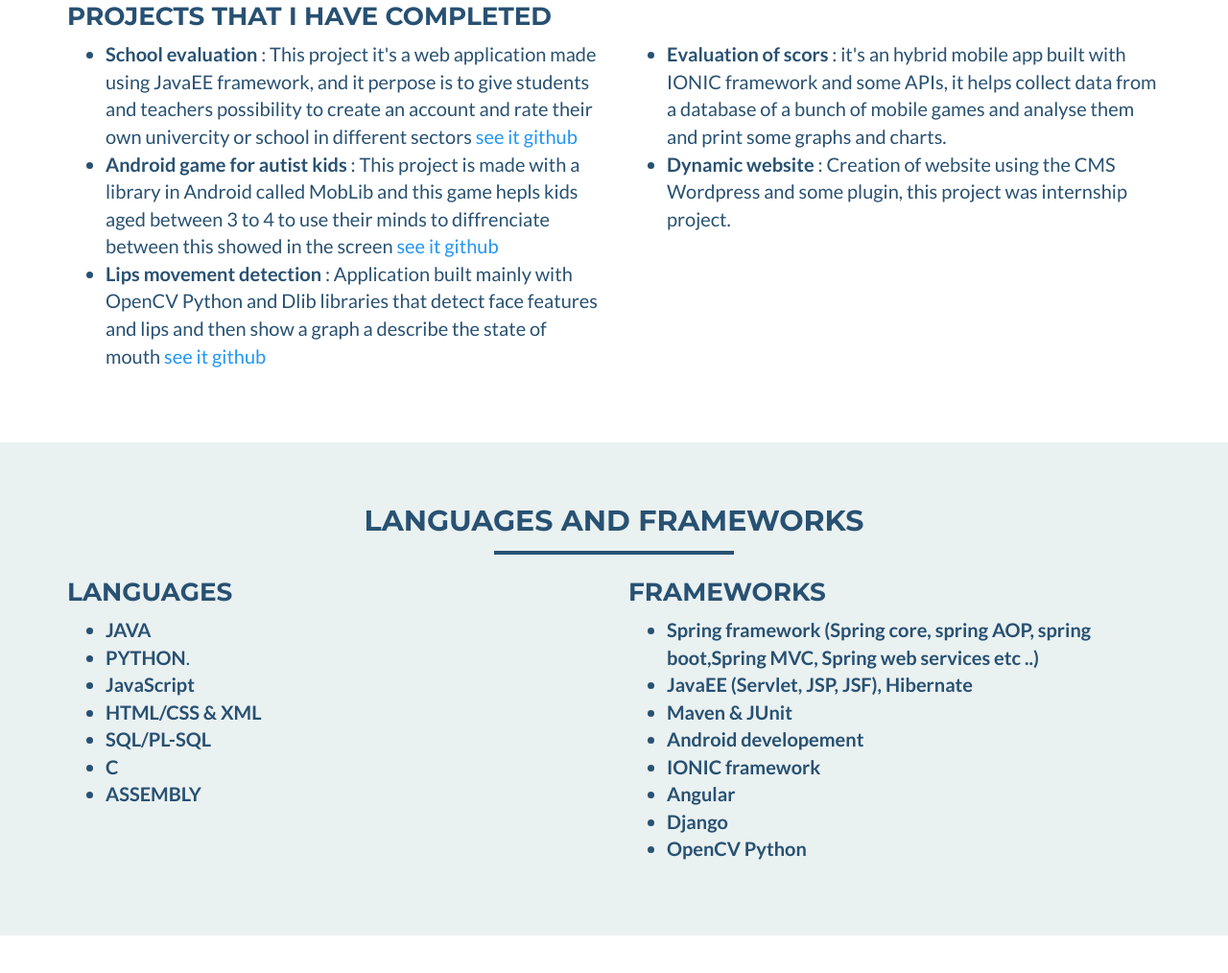
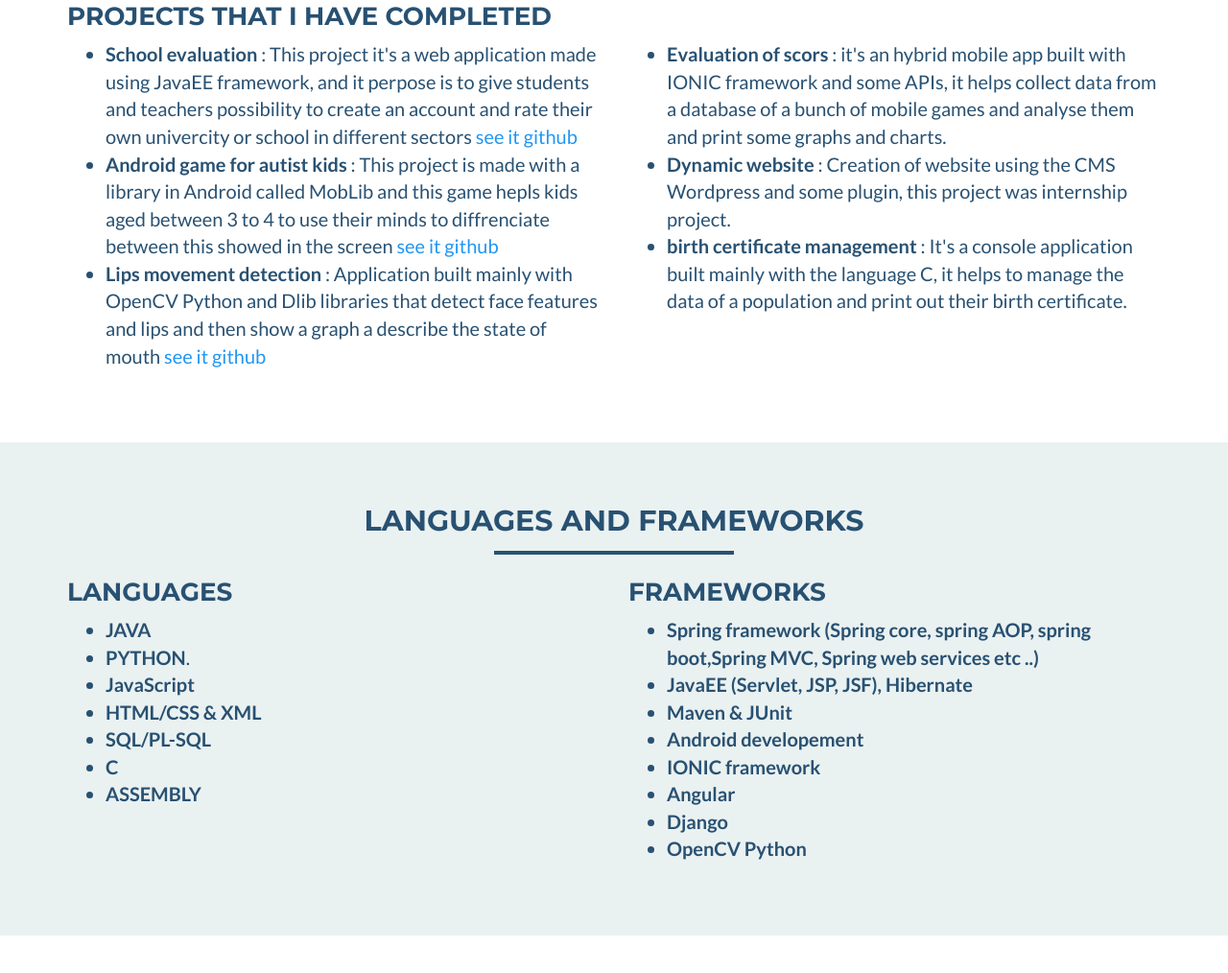
Before and after one commit to Elhadi2/Elhadi.github.io, a plain HTML site: page index.html in a window 1280 px wide. Shown: the part 2031-3045 px from the top of the page at 96% size. Drawn offline with Linux system fonts and the light colour scheme; files whose address does not match are found by name.

Commit message:
Languages part

```diff
--- a/index.html
+++ b/index.html
@@ -223,6 +223,9 @@
     		</li>
   			<li>
                     <b>Dynamic website</b> : Creation of website using the CMS Wordpress and some plugin, this project was internship project.
+              </li>
+              <li>
+                    <b>birth certificate management</b> : It's a console application built mainly with the language C, it helps to manage the data of a population and print out their birth certificate.
   			</li>
   		    </ul>
       </div>
```
